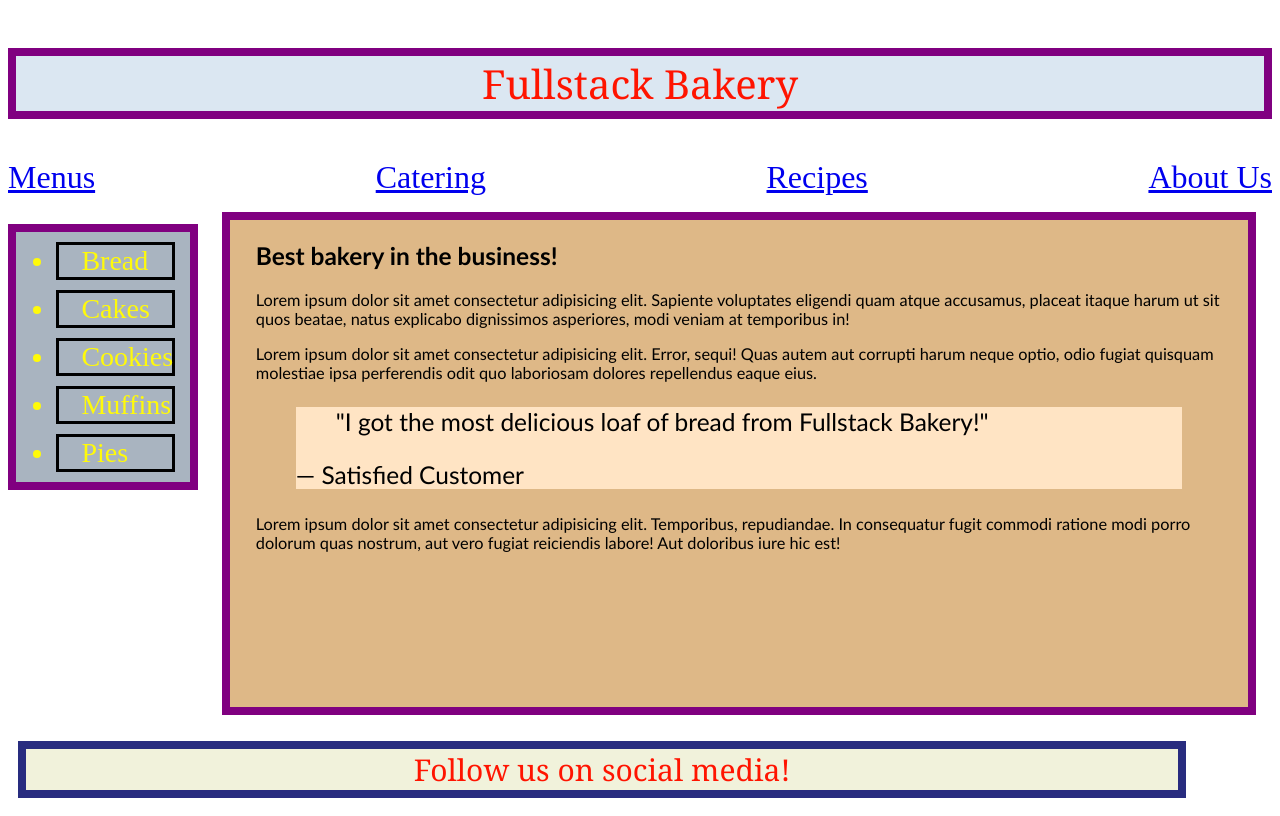
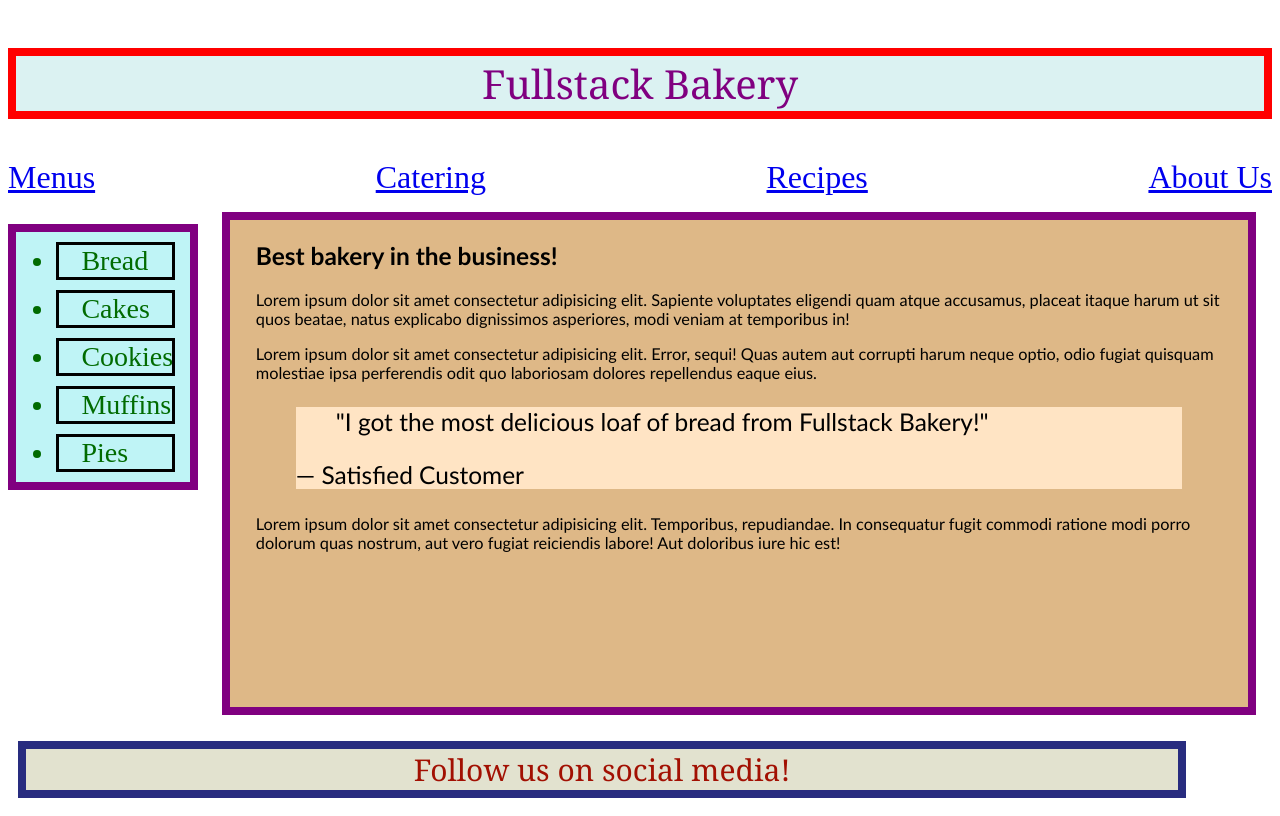
Before and after one commit to DeliveratorMatt/Block06.FullstackBakery, a plain HTML site: page index.html in a window 1280 px wide. Drawn offline with Linux system fonts and the light colour scheme.

Commit message:
WCAG & done

```diff
--- a/index.css
+++ b/index.css
@@ -13,9 +13,9 @@ nav {
 .brand {
   font-size: 40px;
   font-family: Cambria;
-  color: rgb(255, 20, 0);
-  border: 8px purple solid;
-  background-color: rgb(219, 231, 242);
+  color: #800080;
+  border: 8px red solid;
+  background-color: #dbf2f2;
   display: flex;
   justify-content: center;
 }
@@ -30,8 +30,8 @@ ul {
   display: flex;
   flex-direction: column;
   justify-content: space-around;
-  background-color: rgb(169, 180, 192);
-  color: rgb(255, 250, 10);
+  background-color: #bff4f6;
+  color: #016b01;
   border: 8px purple solid;
   font-size: 28px;
   padding-right: 8%;
@@ -46,7 +46,7 @@ li {
 }
 
 .description {
-  background-color: burlywood;
+  background-color: #deb887;
   padding-left: 2%;
   padding-right: 2%;
   font-family: Calibri;
@@ -56,7 +56,7 @@ li {
 }
 
 .testimonial {
-  background-color: bisque;
+  background-color: #ffe4c4;
   font-size: 1.5em;
 }
 
@@ -66,8 +66,8 @@ footer {
   justify-content: center;
   font-size: 30px;
   font-family: Cambria;
-  color: rgb(255, 20, 0);
+  color: #a21002;
   border: 8px rgb(40, 44, 127) solid;
   margin: 10px;
-  background-color: rgb(241, 242, 219);
+  background-color: #e2e2cf;
 }
```
